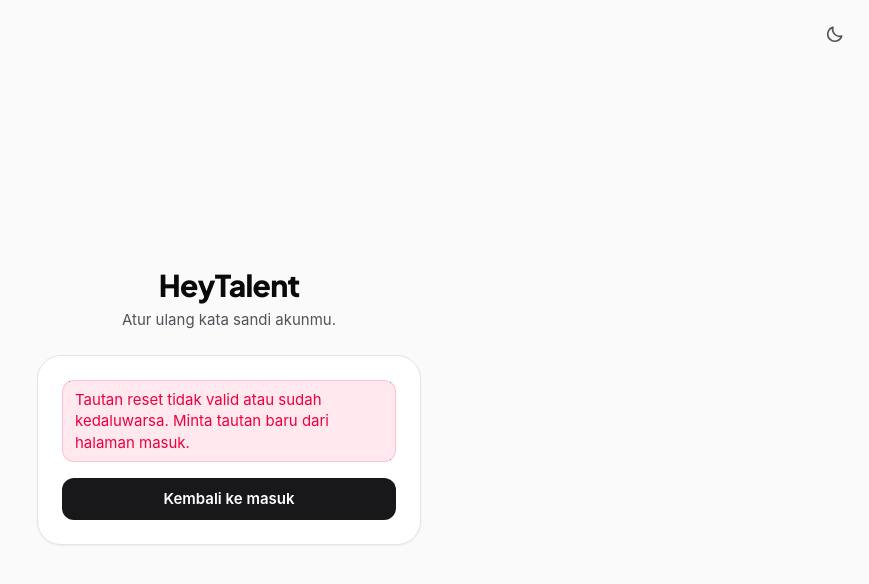
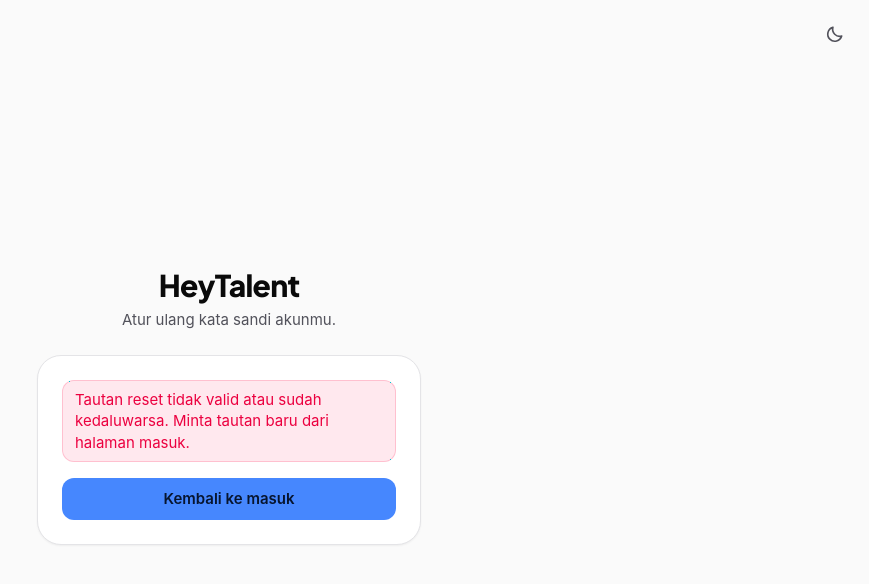
Before and after one commit to misalnyadev/aira, a Next.js app: page /reset-password in a window 1280 px wide. Shown: the top 584 px of the page, without its empty margins (411-1280 px from the left). Built offline with nearby package versions, Linux system fonts and the light colour scheme.

Commit message:
Theme primary actions blue and gold
Co-authored-by: arena-agent <297053741+arena-agent@users.noreply.github.com>

```diff
--- a/src/app/globals.css
+++ b/src/app/globals.css
@@ -16,9 +16,10 @@
   --ink-soft: #52525b;
   --muted: #71717a;
 
-  --brand: #18181b;
-  --brand-strong: #09090b;
-  --brand-ink: #ffffff;
+  /* Warna aksi utama HeyTalent: biru AK Talent dengan teks kontras. */
+  --brand: #4687fe;
+  --brand-strong: #78a8ff;
+  --brand-ink: #07152f;
 
   --bubble-out: #e4e4e7;
   --bubble-out-ink: #0a0a0a;
@@ -43,9 +44,10 @@
   --ink-soft: #a1a1aa;
   --muted: #71717a;
 
-  --brand: #fafafa;
-  --brand-strong: #e4e4e7;
-  --brand-ink: #0a0a0a;
+  /* Tema gelap memakai emas AiKreator untuk aksi utama. */
+  --brand: #d5b767;
+  --brand-strong: #e8cf75;
+  --brand-ink: #211804;
 
   --bubble-out: #262626;
   --bubble-out-ink: #fafafa;
--- a/src/components/StatusView.tsx
+++ b/src/components/StatusView.tsx
@@ -1163,13 +1163,13 @@ export function StatusView({
             <div className="flex gap-2">
               <button
                 onClick={() => setComposeKind("status")}
-                className={`flex-1 rounded-full px-3 py-2 text-sm font-semibold ${composeKind === "status" ? "bg-ink text-white" : "bg-surface-2 text-ink-soft"}`}
+                className={`flex-1 rounded-full px-3 py-2 text-sm font-semibold ${composeKind === "status" ? "bg-brand text-brand-ink" : "bg-surface-2 text-ink-soft"}`}
               >
                 Story 24j
               </button>
               <button
                 onClick={() => setComposeKind("reel")}
-                className={`flex-1 rounded-full px-3 py-2 text-sm font-semibold ${composeKind === "reel" ? "bg-ink text-white" : "bg-surface-2 text-ink-soft"}`}
+                className={`flex-1 rounded-full px-3 py-2 text-sm font-semibold ${composeKind === "reel" ? "bg-brand text-brand-ink" : "bg-surface-2 text-ink-soft"}`}
               >
                 Reels permanen
               </button>
@@ -1228,7 +1228,7 @@ export function StatusView({
                 <button onClick={() => videoRef.current?.click()} className="flex w-full items-center justify-center gap-2 rounded-2xl border border-dashed border-line bg-surface-2 px-3 py-3 text-sm font-medium">
                   <FilmIcon className="h-4 w-4" /> Pilih video (max 40MB)
                 </button>
-                {composeVideoKey && <div className="rounded-xl bg-ink px-3 py-2 text-xs text-white">Video siap ✓ {composeVideoKey.slice(0, 28)}…</div>}
+                {composeVideoKey && <div className="rounded-xl bg-brand px-3 py-2 text-xs text-brand-ink">Video siap ✓ {composeVideoKey.slice(0, 28)}…</div>}
               </div>
             )}
 
@@ -1248,7 +1248,7 @@ export function StatusView({
               <button
                 disabled={composeBusy}
                 onClick={handleCreate}
-                className="flex-1 rounded-full bg-ink px-3 py-2.5 text-sm font-semibold text-white disabled:opacity-50"
+                className="flex-1 rounded-full bg-brand px-3 py-2.5 text-sm font-semibold text-brand-ink disabled:opacity-50"
               >
                 {composeBusy ? "Menyimpan..." : `Posting ${composeKind === "reel" ? "Reel" : "Story"}`}
               </button>
@@ -1334,7 +1334,7 @@ export function StatusView({
                       setComposeCharId("");
                       setShowComposer(true);
                     }}
-                    className="mt-4 rounded-full bg-ink px-4 py-2.5 text-sm font-semibold text-white"
+                    className="mt-4 rounded-full bg-brand px-4 py-2.5 text-sm font-semibold text-brand-ink"
                   >
                     Buat Reel
                   </button>
@@ -1424,7 +1424,7 @@ export function StatusView({
                     type="button"
                     onClick={openOwnStoryComposer}
                     aria-label="Buat cerita baru"
-                    className="absolute -bottom-0.5 -right-1 grid h-7 w-7 place-items-center rounded-full border-2 border-surface bg-ink text-white shadow-sm"
+                    className="absolute -bottom-0.5 -right-1 grid h-7 w-7 place-items-center rounded-full border-2 border-surface bg-brand text-brand-ink shadow-sm"
                   >
                     <PlusIcon className="h-4 w-4" />
                   </button>
@@ -1639,7 +1639,7 @@ export function StatusView({
                           placeholder="Tulis komentar..."
                           className="flex-1 rounded-full border border-line bg-white px-4 py-2 text-sm outline-none"
                         />
-                        <button onClick={() => sendComment(it.id)} className="rounded-full bg-ink p-2.5 text-white">
+                        <button onClick={() => sendComment(it.id)} className="rounded-full bg-brand p-2.5 text-brand-ink">
                           <SendIcon className="h-4 w-4" />
                         </button>
                       </div>
@@ -1764,7 +1764,7 @@ export function StatusView({
                   type="button"
                   onClick={handleSaveEdit}
                   disabled={editBusy}
-                  className="flex-1 rounded-full bg-ink px-3 py-2.5 text-sm font-semibold text-white disabled:opacity-50"
+                  className="flex-1 rounded-full bg-brand px-3 py-2.5 text-sm font-semibold text-brand-ink disabled:opacity-50"
                 >
                   {editBusy ? "Menyimpan..." : "Simpan"}
                 </button>
```
